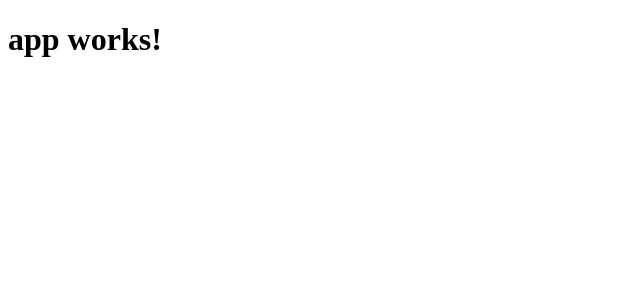
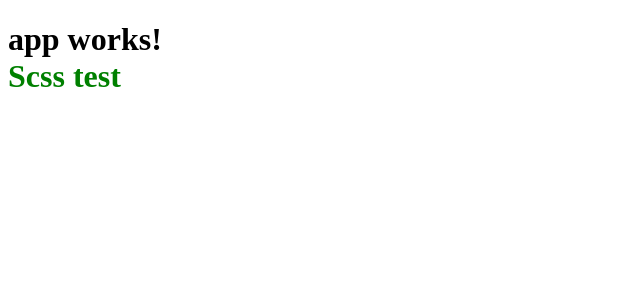
Before and after one commit to DefeNder93/angular2, an Angular app: page / in a window 1280 px wide. Shown: the top 300 px of the page, without its empty margins (0-640 px from the left). Built offline with nearby package versions, Linux system fonts and the light colour scheme.

Commit message:
scss support

```diff
--- a/package.json
+++ b/package.json
@@ -35,9 +35,10 @@
     "karma": "~1.4.1",
     "karma-chrome-launcher": "~2.0.0",
     "karma-cli": "~1.0.1",
+    "karma-coverage-istanbul-reporter": "^0.2.0",
     "karma-jasmine": "~1.1.0",
     "karma-jasmine-html-reporter": "^0.2.2",
-    "karma-coverage-istanbul-reporter": "^0.2.0",
+    "node-sass": "^4.5.2",
     "protractor": "~5.1.0",
     "ts-node": "~2.0.0",
     "tslint": "~4.5.0",
--- a/src/app/app.component.html
+++ b/src/app/app.component.html
@@ -1,3 +1,4 @@
 <h1>
   {{title}}
+  <div>Scss test</div>
 </h1>
--- /dev/null
+++ b/src/app/app.component.scss
@@ -0,0 +1,5 @@
+h1 {
+  div {
+    color: green;
+  }
+}
--- a/src/app/app.component.ts
+++ b/src/app/app.component.ts
@@ -3,7 +3,7 @@ import { Component } from '@angular/core';
 @Component({
   selector: 'app-root',
   templateUrl: './app.component.html',
-  styleUrls: ['./app.component.css']
+  styleUrls: ['app.component.scss']
 })
 export class AppComponent {
   title = 'app works!';
```
Also changed, not shown: .angular-cli.json, src/app/app.component.css (deleted), src/styles.scss (renamed from src/styles.css), 1 other file (tests, documents, lock files or other folders).
